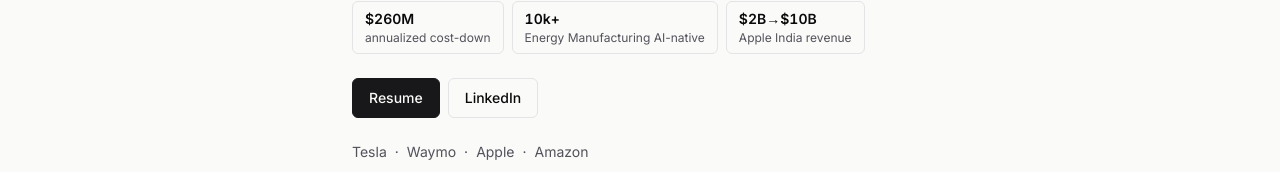
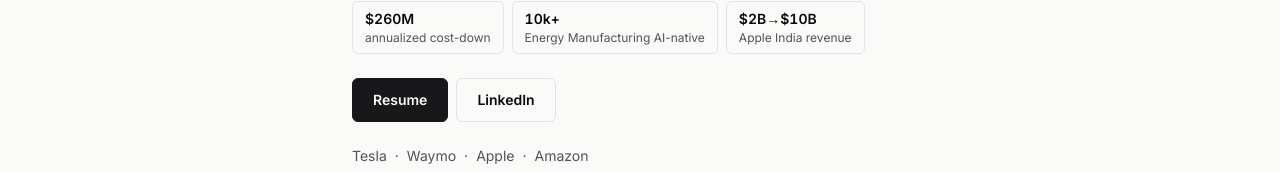
Before and after one commit to jarrodtran/Jobhuntsite, a Next.js app: page / in a window 1280 px wide. Shown: the part 252-424 px from the top of the page. Built offline with nearby package versions, Linux system fonts and the light colour scheme.

Commit message:
Weight Resume CTA: h-11 px-5 semibold
Matches FE next-pass hero punch.

```diff
--- a/src/components/ui/CtaLink.tsx
+++ b/src/components/ui/CtaLink.tsx
@@ -9,7 +9,7 @@
 };
 
 const baseClass =
-  "inline-flex h-10 items-center justify-center rounded-md border px-4 text-sm font-medium";
+  "inline-flex h-11 items-center justify-center rounded-md border px-5 text-sm font-semibold";
 
 /** Solid = accent fill. Outline = hairline border that turns ink on hover. No motion. */
 const variantClass: Record<Variant, string> = {
```
